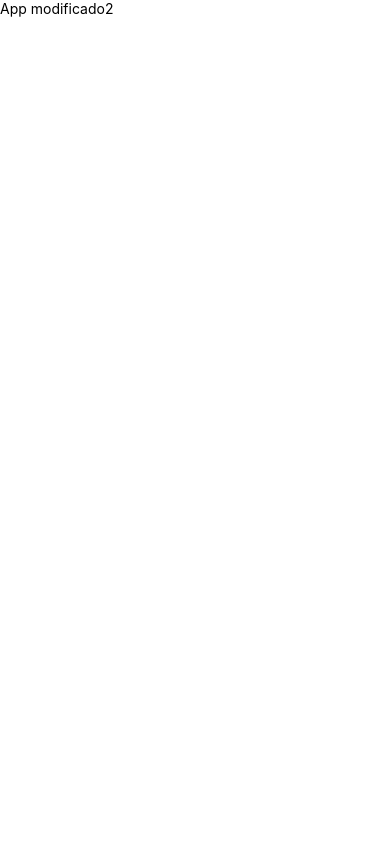
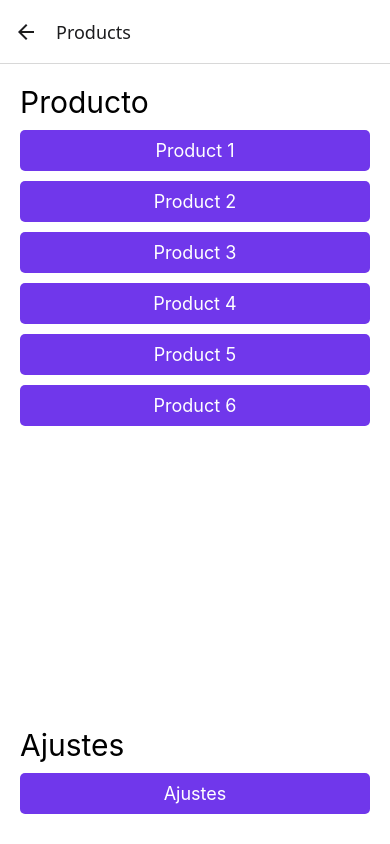
Before and after one commit to percyzavala2000/navitaapp, a React Native app: screen /Products in a window 390 px wide. Built offline with nearby package versions, Linux system fonts and the light colour scheme.

Commit message:
Se agrego rutas para navegar a diferentes pantallas y tambien se envia argumentos entre pantallas

```diff
--- a/package.json
+++ b/package.json
@@ -10,9 +10,12 @@
     "test": "jest"
   },
   "dependencies": {
+    "@react-native-masked-view/masked-view": "^0.3.2",
     "@react-navigation/native": "^7.0.14",
+    "@react-navigation/stack": "^7.1.1",
     "react": "19.0.0",
     "react-native": "0.78.0",
+    "react-native-gesture-handler": "^2.24.0",
     "react-native-safe-area-context": "^5.2.0",
     "react-native-screens": "^4.9.0"
   },
--- a/src/App.tsx
+++ b/src/App.tsx
@@ -1,11 +1,14 @@
+// Only import react-native-gesture-handler on native platforms
+import 'react-native-gesture-handler';
 import { NavigationContainer } from '@react-navigation/native';
 import { View, Text, SafeAreaView } from 'react-native'
+import { StackNavigator } from './presentation/routes/StackNavigator';
 const App = () => {
   return (
 
 
       <NavigationContainer >
-        <Text>App modificado2</Text>
+        <StackNavigator/>
       </NavigationContainer>
 
   )
--- /dev/null
+++ b/src/presentation/components/shared/PrimaryButton.tsx
@@ -0,0 +1,17 @@
+import { View, Text, Pressable } from 'react-native'
+import { globalSyles } from '../../theme/theme';
+
+type PrimaryButtonProps={
+  onPress:()=>void,
+  label:string,
+}
+const PrimaryButton = ({onPress,label}:PrimaryButtonProps) => {
+  return (
+
+         <Pressable style={globalSyles.primaryButton} onPress={()=>onPress()} >
+           <Text style={globalSyles.text} >{label}</Text>
+         </Pressable>
+
+  )
+}
+export default PrimaryButton
--- /dev/null
+++ b/src/presentation/routes/StackNavigator.tsx
@@ -0,0 +1,30 @@
+import { createStackNavigator } from '@react-navigation/stack';
+import HomeScreen from '../screens/home/HomeScreen';
+import ProfileScreen from '../screens/profile/ProfileScreen';
+import SettingsScreen from '../screens/settings/SettingsScreen';
+import ProductsScreen from '../screens/products/ProductsScreen';
+import ProductoScreen from '../screens/products/ProductoScreen';
+
+
+export type RootStackParams = {
+  Home:undefined,
+  Products:undefined,
+  Settings:undefined,
+  Producto:{Id:number,name:string,price:number}
+}
+const Stack = createStackNavigator<RootStackParams>();
+
+export const StackNavigator = () => {
+
+  return (
+    <Stack.Navigator screenOptions={{headerShown:true,headerStyle:{
+     elevation:0,
+     shadowColor:'transparent'
+    },presentation:'modal'} }>
+      <Stack.Screen  name="Home" component={HomeScreen} />
+      <Stack.Screen name="Products" component={ProductsScreen} />
+      <Stack.Screen name="Settings" component={SettingsScreen} />
+      <Stack.Screen name='Producto' component={ProductoScreen} />
+    </Stack.Navigator>
+  );
+}
--- a/src/presentation/screens/home/HomeScreen.tsx
+++ b/src/presentation/screens/home/HomeScreen.tsx
@@ -1,8 +1,16 @@
-import { View, Text } from 'react-native'
+import { View, Text, Pressable} from 'react-native'
+import { globalSyles } from '../../theme/theme';
+import { useNavigation } from '@react-navigation/native';
+import PrimaryButton from '../../components/shared/PrimaryButton';
 const HomeScreen = () => {
+
+  const navigation=useNavigation();
+
+
   return (
-    <View>
-      <Text>HomeScreen</Text>
+    <View style={globalSyles.container}>
+     <PrimaryButton onPress={()=>navigation.navigate('Products'as never)}label='Products'/>
+     <PrimaryButton onPress={()=>navigation.navigate('Settings'as never)}label="Settings"/>
     </View>
   )
 }
--- /dev/null
+++ b/src/presentation/screens/products/ProductoScreen.tsx
@@ -0,0 +1,23 @@
+import { View, Text } from 'react-native'
+import { globalSyles } from '../../theme/theme';
+import { RouteProp, useNavigation, useRoute } from '@react-navigation/native';
+import { RootStackParams } from '../../routes/StackNavigator';
+import { useEffect } from 'react';
+
+const ProductoScreen = () => {
+
+  const {params}=useRoute<RouteProp<RootStackParams, 'Producto'>>();
+  const navigation=useNavigation();
+  useEffect(() => {
+    navigation.setOptions({
+      title:params.name
+    })
+
+  }, [])
+  return (
+    <View style={globalSyles.container}>
+      <Text style={{fontSize:20,textAlign:'center',marginTop:20}} >{params.Id}-{params.name}-{params.price} </Text>
+    </View>
+  )
+}
+export default ProductoScreen
--- a/src/presentation/screens/products/ProductsScreen.tsx
+++ b/src/presentation/screens/products/ProductsScreen.tsx
@@ -1,9 +1,61 @@
-import { View, Text } from 'react-native'
+import {View, Text, FlatList} from 'react-native';
+import {globalSyles} from '../../theme/theme';
+import PrimaryButton from '../../components/shared/PrimaryButton';
+import {type NavigationProp, useNavigation } from '@react-navigation/native';
+import { useState } from 'react';
+import {type RootStackParams } from '../../routes/StackNavigator';
+
+const products = [
+  {
+    id: 1,
+    name: 'Product 1',
+    price: 100,
+  },
+  {
+    id: 2,
+    name: 'Product 2',
+    price: 200,
+  },
+  {
+    id: 3,
+    name: 'Product 3',
+    price: 300,
+  },
+  {
+    id: 4,
+    name: 'Product 4',
+    price: 400,
+  },
+  {
+    id: 5,
+    name: 'Product 5',
+    price: 500,
+  },
+  {
+    id: 6,
+    name: 'Product 6',
+    price: 600,
+  },
+];
 const ProductsScreen = () => {
+
+  const [selectId, setSelectId] = useState(0)
+  const navigation=useNavigation<NavigationProp<RootStackParams>>();
   return (
-    <View>
-      <Text>ProductsScreen</Text>
+    <View style={globalSyles.container}>
+      <Text style={{marginBottom: 10, fontSize: 30}}>Producto</Text>
+      <FlatList
+        data={products}
+        renderItem={({item, index, separators}) => (
+          setSelectId(item.id),
+          <PrimaryButton label={item.name} onPress={() => navigation.navigate('Producto' ,{Id:item.id,name:item.name,price:item.price})} />
+        )}
+        keyExtractor={(item) => item.id.toString()}
+
+      />
+      <Text style={{marginBottom: 10, fontSize: 30}}>Ajustes</Text>
+      <PrimaryButton label='Ajustes' onPress={() => navigation.navigate('Settings')} />
     </View>
-  )
-}
-export default ProductsScreen
+  );
+};
+export default ProductsScreen;
--- a/src/presentation/screens/settings/SettingsScreen.tsx
+++ b/src/presentation/screens/settings/SettingsScreen.tsx
@@ -1,5 +1,6 @@
 import { View, Text } from 'react-native'
 const SettingsScreen = () => {
+
   return (
     <View>
       <Text>SettingsScreen</Text>
--- a/src/presentation/theme/theme.ts
+++ b/src/presentation/theme/theme.ts
@@ -1,9 +1,36 @@
 import { StyleSheet } from 'react-native';
 
 export const globalColors={
+  primary:'#7037eb',
+  secondary:'#f72585',
+  tertiary:'#3a0ca3',
+  success:'#4cc9f0',
+  warning:'#fca311',
+  danger:'#e71d36',
+  dark:'#22223b',
+  background:'#ffffff',
+
 
 }
 
 export const globalSyles=StyleSheet.create({
+  container:{
+    flex:1,
+    padding:20,
+    backgroundColor:globalColors.background
+  },
+  primaryButton:{
+    padding:10,
+    backgroundColor:globalColors.primary,
+    borderRadius:5,
+    width:'100%',
+    alignItems:'center',
+    marginBottom:10,
+
+  },
+  text:{
+    color:globalColors.background,
+    fontSize:18,
+  }
 
 })
```
Also changed, not shown: 2 other files (tests, documents, lock files or other folders).
